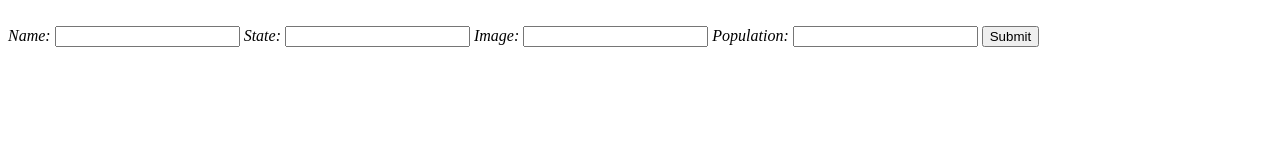
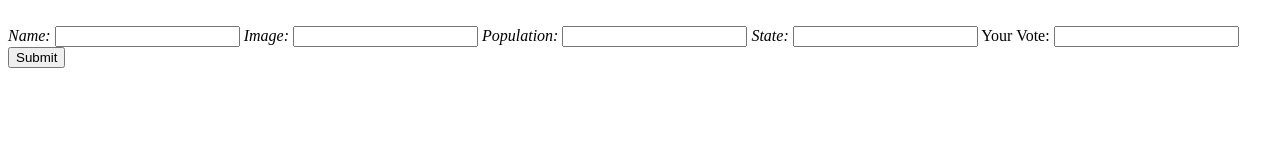
Before and after one commit to byang1998/Phase-1-Project, a plain HTML site: page index.html in a window 1280 px wide. Drawn offline with Linux system fonts and the light colour scheme; no server answers.

Commit message:
ratings commit

```diff
--- a/index.html
+++ b/index.html
@@ -18,12 +18,14 @@
 <form id="cities-form">
 <label><em>Name: </em></label>
 <input type="text" name="name" id="name-input" />
-<label><em>State: </em></label>
-<input type="text" name="state" id="state-input" />
 <label><em>Image: </em></label>
 <input type="text" name="image" id="image-input" />
 <label><em>Population: </em></label>
 <input type="text" name="population" id="population-input" />
+<label><em>State: </em></label>
+<input type="text" name="state" id="state-input" />
+<label for="rating">Your Vote: </label>
+<input type="number" name="rating" id="new-rating" />
 <input type="submit" value="Submit" />
 </form>
 </div>
--- a/index.js
+++ b/index.js
@@ -60,9 +60,10 @@ function submitHandler(e){
 
 const newCity = {
     name: e.target["name"].value,
+    image: e.target["image"].value,
     population: e.target["population"].value,
     state: e.target["state"].value,
-    image: e.target["image"].value,
+    rating: +e.target["rating"].value,
 }
 
 renderCities(newCity)
```
